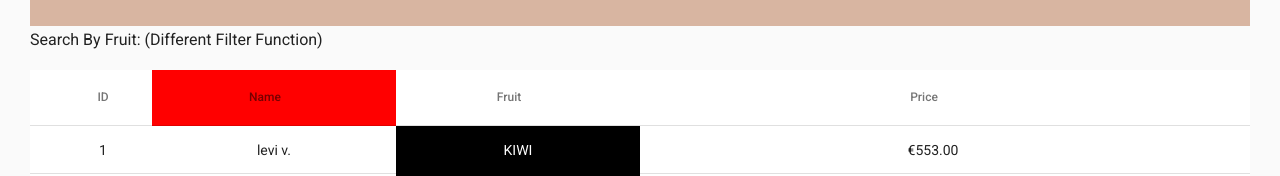
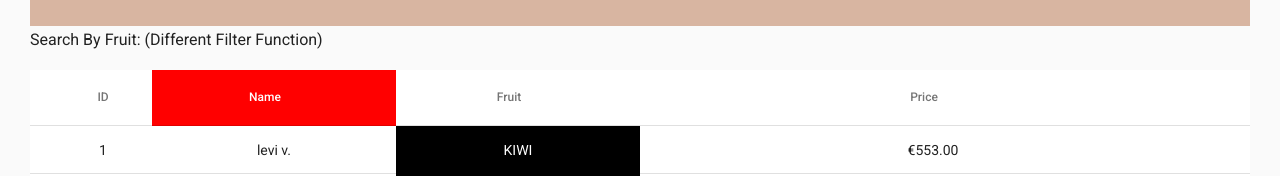
Before and after one commit to aamir12/Angular-Material-Table-Configurable, an Angular app: page / in a window 1280 px wide. Shown: the part 575-751 px from the top of the page. Built offline with nearby package versions, Linux system fonts and the light colour scheme.

Commit message:
1 file modified

```diff
--- a/src/app/table-overview-example.ts
+++ b/src/app/table-overview-example.ts
@@ -33,7 +33,7 @@ export class TableOverviewExample {
       name: 'name',
       disableSorting: false,
       displayName: 'Name',
-      headerStyle: { width: '20%', backgroundColor: '#ff0000' },
+      headerStyle: { width: '20%', backgroundColor: '#ff0000', color: '#fff' },
       headerClasses: ['text-center'],
       dataClasses: ['text-center'],
       transForm: (value: any) => {
```
